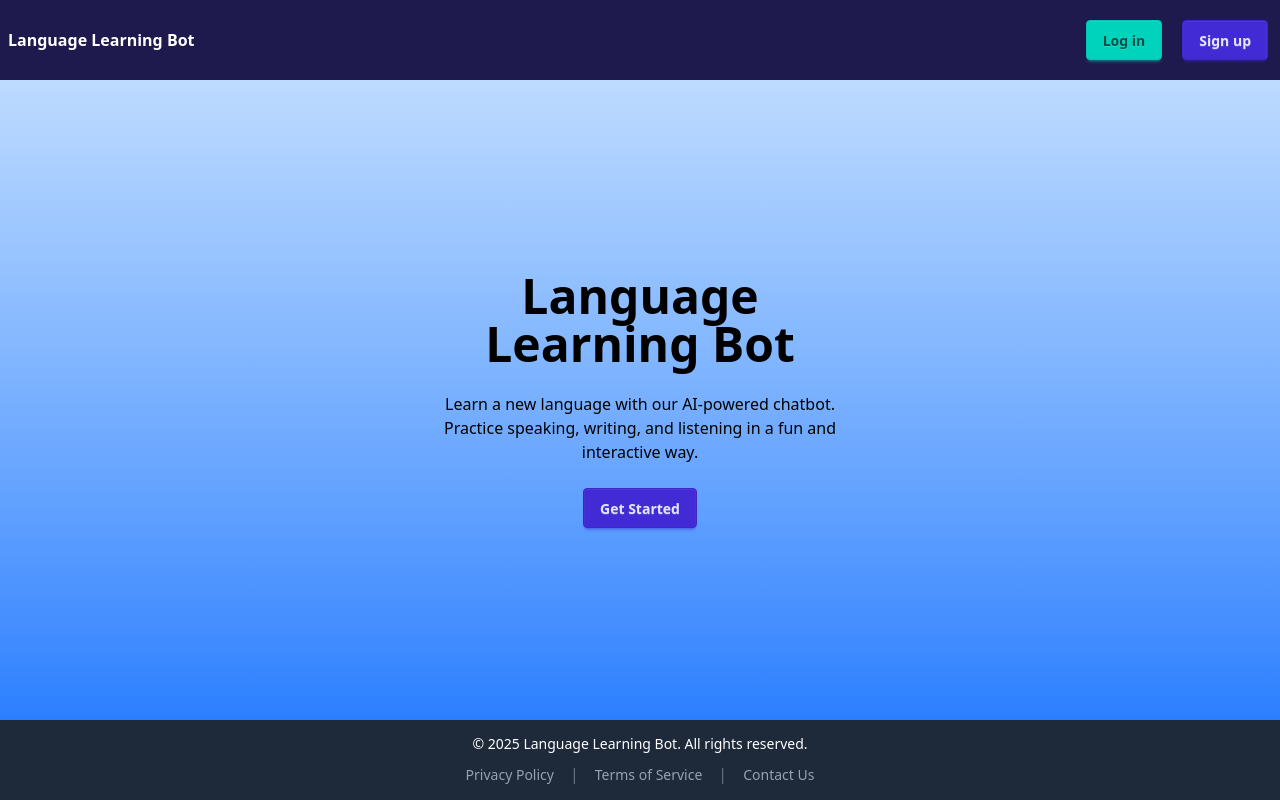
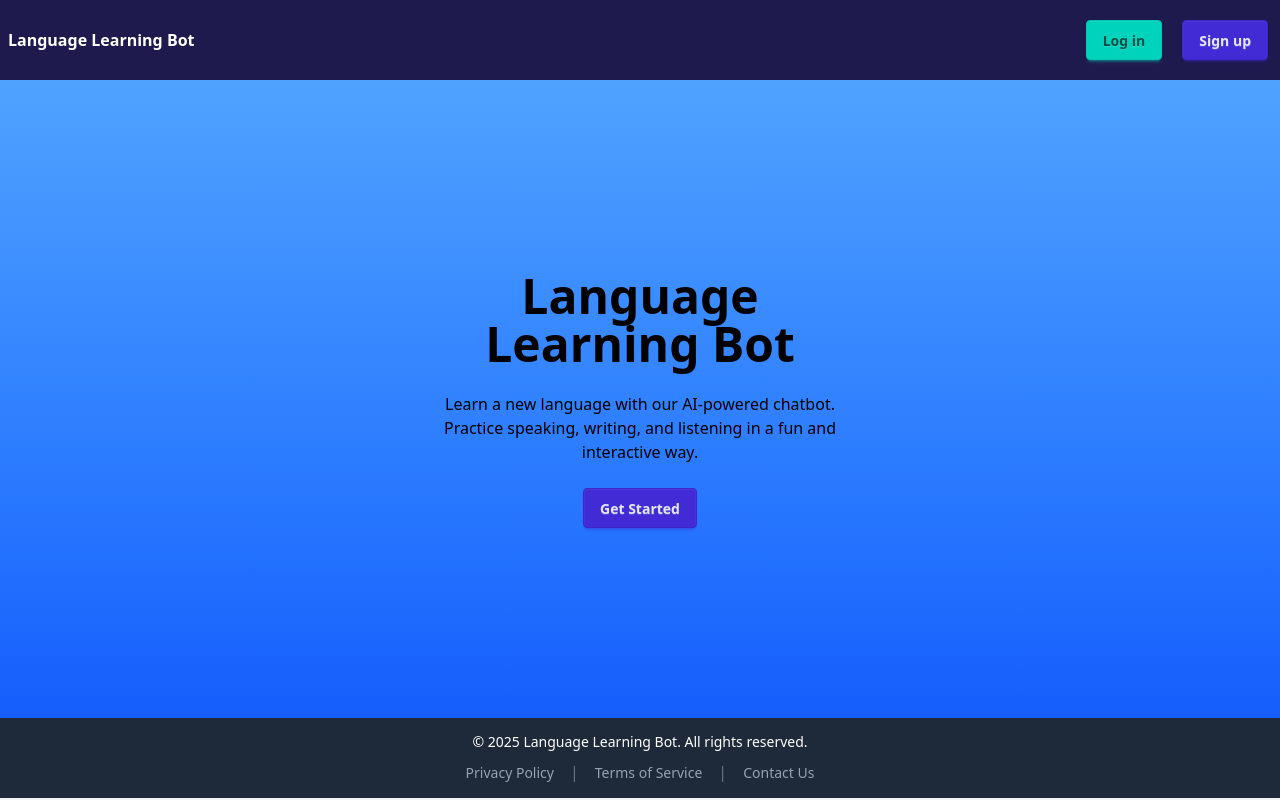
Before and after one commit to Diangondi03/Language-Learning-Bot, a React (Vite) app: page / in a window 1280 px wide. Built offline with nearby package versions, Linux system fonts and the light colour scheme.

Commit message:
fix: adjust footer positioning and update background gradient for improved layout

```diff
--- a/src/components/Footer.tsx
+++ b/src/components/Footer.tsx
@@ -2,7 +2,7 @@
 const Footer = () => {
   return (
     <>
-        <footer className="absolute bottom-[-10vh] w-full  bg-gray-800 text-white h-[10vh] flex items-center">
+        <footer className="absolute bottom-[-10vh] md:bottom-[-9.7vh] w-full  bg-gray-800 text-white h-[10vh] flex items-center">
         <div className="container mx-auto text-center">
           <p className="text-sm">&copy; {new Date().getFullYear()} Language Learning Bot. All rights reserved.</p>
           <div className="mt-2 space-x-4">
--- a/src/pages/Start.tsx
+++ b/src/pages/Start.tsx
@@ -6,14 +6,14 @@ function Start() {
 
   return (
     <>
-      <div className="navbar bg-indigo-950 relative h-[10vh]">
+      <div className="navbar bg-indigo-950 relative h-[10vh] m-0">
         <h1 className="font-bold text-white">Language Learning Bot</h1>
         <div className="absolute flex right-3 gap-5">
         <Link to="/auth/login" className="btn btn-accent">Log in</Link>
         <Link to="/auth/signup" className="btn btn-primary">Sign up</Link>
         </div>
       </div>
-      <div className="text-black h-[80vh] mb-[10vh] flex flex-col justify-center items-center bg-gradient-to-b from-blue-200 to-blue-500">
+      <div className="text-black h-[80vh] mb-[10vh] flex flex-col justify-center items-center bg-gradient-to-b from-blue-400 to-blue-600">
         <div className="text-center my-10">
           <div className="max-w-md">
             <h1 className="text-5xl font-bold">Language Learning Bot</h1>
```
